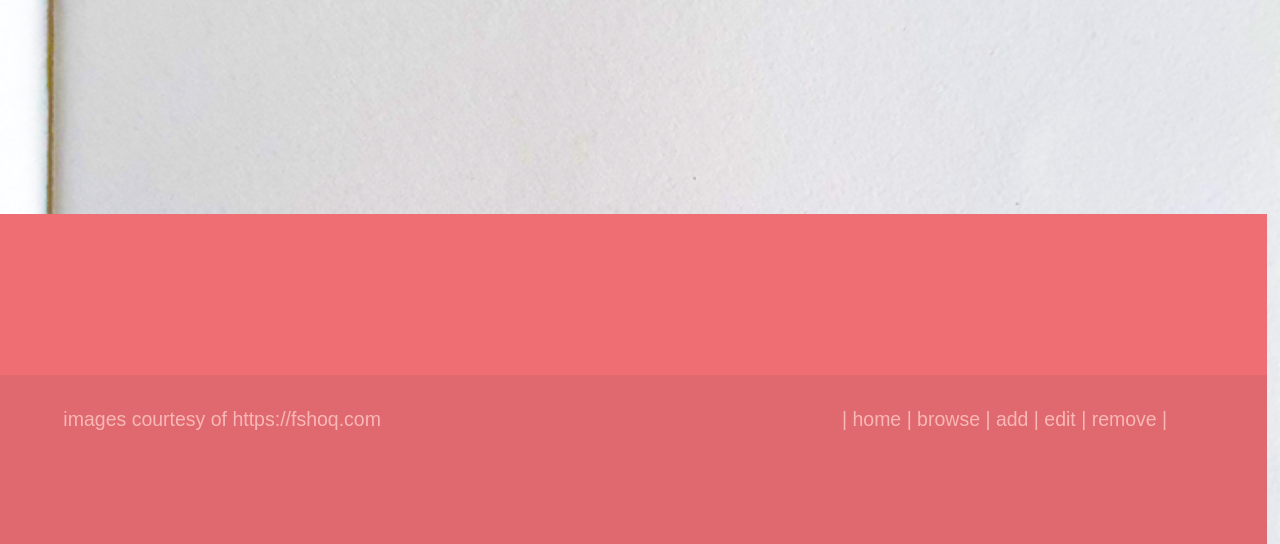
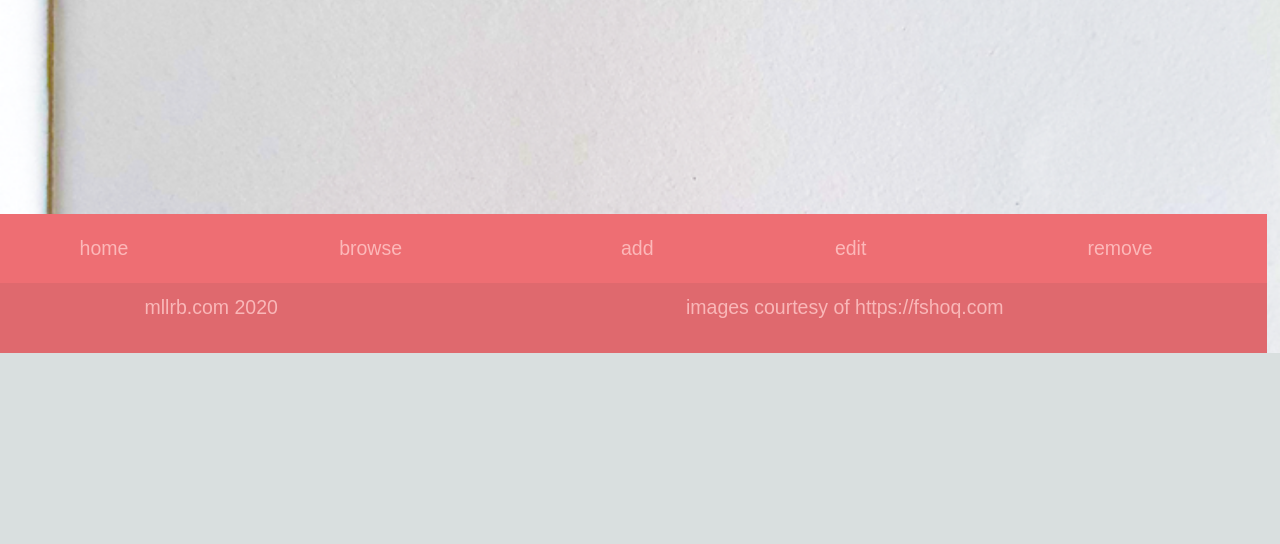
Before and after one commit to MllrB/nomnoms, a Flask app: page /edit_recipe in a window 1280 px wide. Shown: the part 650-1194 px from the top of the page. After the commit the page ends 1003 px from the top, so only its background shows below. Run offline with Flask 2, Linux system fonts and the light colour scheme; some libraries are stand-ins or nearby versions; some web fonts are replaced.

Commit message:
Footer restyled for all devices

```diff
--- a/static/css/style.css
+++ b/static/css/style.css
@@ -8,12 +8,19 @@ body {
     background-image: url(/static/img/notepaper.png);
     background-repeat: no-repeat;
     background-size: cover;
+    display: flex;
+    min-height: 100vh;
+    flex-direction: column;
 }
 
 #body-wrapper {
     position: relative;
     width: 99vw;
     overflow-x: hidden;
+}
+
+main {
+    flex: 1 0 auto;
 }
 
 .page-wrapper {
@@ -237,6 +244,10 @@ nav .brand-logo {
 nav ul a {
     text-shadow: -2px 1px 3px #000;
     font-weight: 900;
+}
+
+.page-footer .container {
+    padding: 0;
 }
 
 .page-footer .footer-copyright {
--- a/templates/base.html
+++ b/templates/base.html
@@ -57,22 +57,36 @@
         {% endblock %}
         </main>
 
-        <footer class="page-footer">
+        <footer class="page-footer center-align">
             <div class="container">
                 <div class="row">
-                    <div class="col l6 s12"></div>
+                    <div class="col s2">
+                        <a class="footer-link" href="{{ url_for('home') }}">home&nbsp;  </a>
+                    </div>
+                    <div class="col s3">
+                        <a class="footer-link" href="{{ url_for('browse_recipes') }}">browse&nbsp;  </a>
+                    </div>
+                    <div class="col s2">
+                        <a class="footer-link" href="{{ url_for('create_recipe') }}">add&nbsp;  </a>
+                    </div>
+                    <div class="col s2">
+                        <a class="footer-link" href="{{ url_for('edit_recipe') }}">edit&nbsp;</a>
+                    </div>
+                    <div class="col s3">
+                        <a class="footer-link" href="{{ url_for('edit_recipe') }}">remove</a>
+                    </div>
                 </div>
             </div>
-            <div class="footer-copyright">
+            <div class="footer-copyright center-align">
                 <div class="container">
-                    images courtesy of <a class="footer-link" href="https://fshoq.com ">https://fshoq.com </a>
-                </div>
-                <div class="container">
-                    <a class="right footer-link" href="{{ url_for('edit_recipe') }}"> | remove | </a>
-                    <a class="right footer-link" href="{{ url_for('edit_recipe') }}">| edit&nbsp;</a>
-                    <a class="right footer-link" href="{{ url_for('create_recipe') }}">| add&nbsp;  </a>
-                    <a class="right footer-link" href="{{ url_for('browse_recipes') }}">| browse&nbsp;  </a>
-                    <a class="right footer-link" href="{{ url_for('home') }}">| home&nbsp;  </a>
+                    <div class="row">
+                        <div class="col s4">
+                            <a class="footer-link" href="http://www.mllrb.com">mllrb.com</a> 2020
+                        </div>
+                        <div class="col s8">
+                            images courtesy of <a class="footer-link" href="https://fshoq.com ">https://fshoq.com </a>
+                        </div>
+                    </div>
                 </div>
             </div>
         </footer>
```
